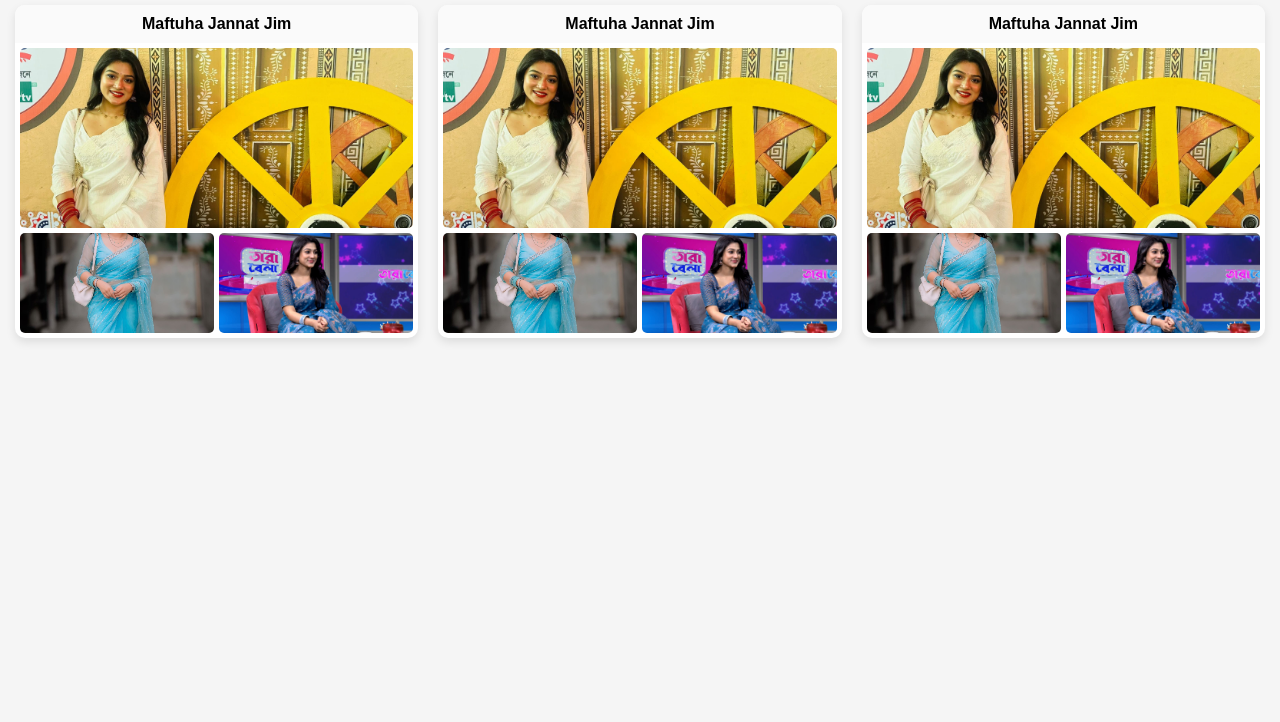
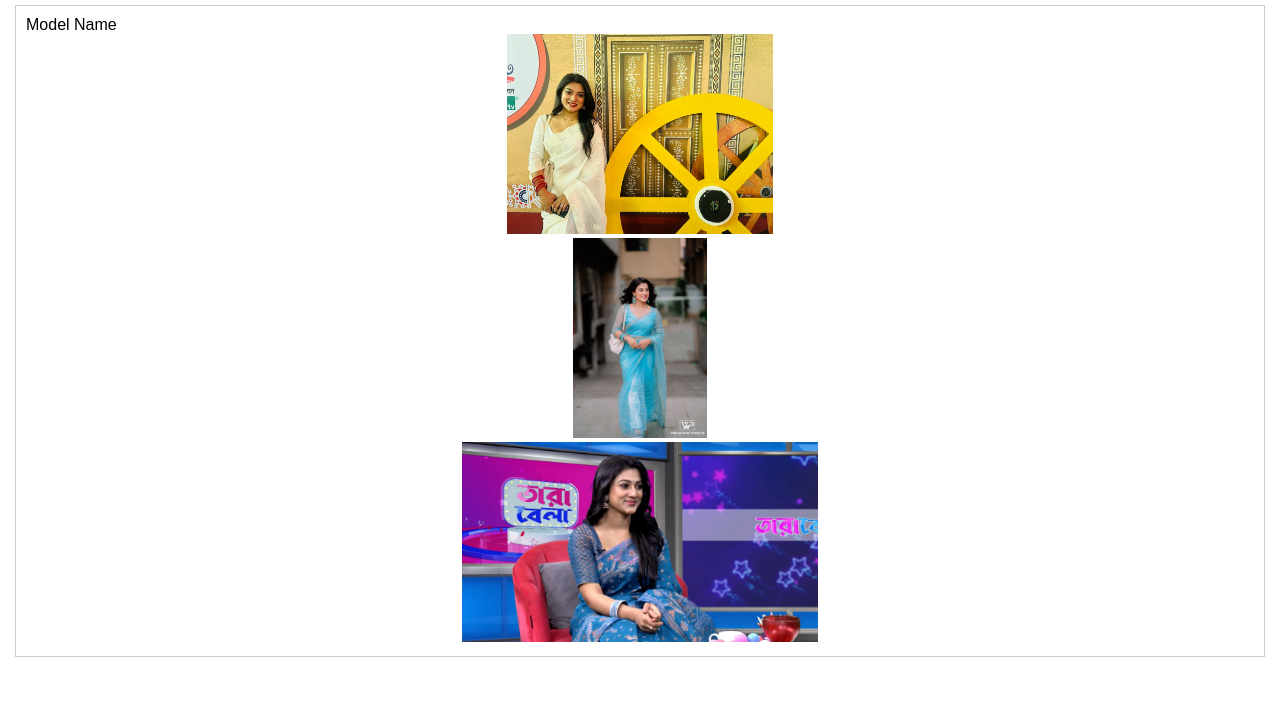
Before and after one commit to ROKUBOSS/Zafran-Studio-Com, a plain HTML site: page test.html in a window 1280 px wide. Shown: the part 78-800 px from the top of the page. Drawn offline with Linux system fonts and the light colour scheme.

Commit message:
filesadd

```diff
--- a/test.html
+++ b/test.html
@@ -10,76 +10,57 @@ body {
     font-family: Arial, sans-serif;
     margin: 0;
     padding: 15px;
-    background: #f5f5f5;
 }
 
-h2 {
-    text-align: center;
-    margin-bottom: 20px;
-}
-
-/* Grid Layout */
+/* Normal View */
 .container {
     display: grid;
-    grid-template-columns: repeat(auto-fit, minmax(220px, 1fr));
+    grid-template-columns: repeat(auto-fit, minmax(230px, 1fr));
     gap: 20px;
 }
 
-/* Card */
 .card {
-    background: #fff;
-    border-radius: 10px;
-    overflow: hidden;
-    box-shadow: 0 4px 10px rgba(0,0,0,0.1);
-    display: flex;
-    flex-direction: column;
+    border: 1px solid #ccc;
+    padding: 10px;
 }
 
-/* Name */
-.name {
-    font-weight: bold;
-    padding: 10px;
-    text-align: center;
-    background: #fafafa;
+.image-group img {
+    width: 100%;
+    height: 200px;
+    object-fit: contain;
 }
 
-/* Image Wrapper */
-.image-group {
-    display: grid;
-    grid-template-columns: 1fr 1fr;
-    gap: 5px;
-    padding: 5px;
-}
+/* ================= PRINT STYLE ================= */
+@media print {
 
-/* First image full width */
-.image-group img:first-child {
-    grid-column: span 2;
-    height: 180px;
-}
+    body {
+        margin: 0;
+        padding: 0;
+    }
 
-/* Images */
-.image-group img {
-    width: 100%;
-    height: 100px;
-    object-fit: cover;
-    border-radius: 5px;
-}
+    h2, .name {
+        display: none; /* hide text */
+    }
 
-/* Responsive Tweaks */
-@media (max-width: 600px) {
-    .image-group img:first-child {
-        height: 150px;
+    .container {
+        display: block;
+    }
+
+    .card {
+        border: none;
+        padding: 0;
+        margin: 0;
+    }
+
+    .image-group {
+        display: block;
     }
 
     .image-group img {
-        height: 90px;
-    }
-}
-
-/* Print */
-@media print {
-    .container {
-        grid-template-columns: repeat(3, 1fr);
+        width: 100vw;        /* full width */
+        height: 100vh;       /* full height */
+        object-fit: contain; /* full image visible */
+        page-break-after: always; /* one image per page */
     }
 }
 </style>
@@ -93,25 +74,7 @@ h2 {
 <div class="container">
 
     <div class="card">
-        <div class="name">Maftuha Jannat Jim</div>
-        <div class="image-group">
-            <img src="models/Maftuha Jannat Jim.jpeg">
-            <img src="models/marufajim1.jpeg">
-            <img src="models/marufajim2.jpeg">
-        </div>
-    </div>
-
-    <div class="card">
-        <div class="name">Maftuha Jannat Jim</div>
-        <div class="image-group">
-            <img src="models/Maftuha Jannat Jim.jpeg">
-            <img src="models/marufajim1.jpeg">
-            <img src="models/marufajim2.jpeg">
-        </div>
-    </div>
-
-    <div class="card">
-        <div class="name">Maftuha Jannat Jim</div>
+        <div class="name">Model Name</div>
         <div class="image-group">
             <img src="models/Maftuha Jannat Jim.jpeg">
             <img src="models/marufajim1.jpeg">
```
